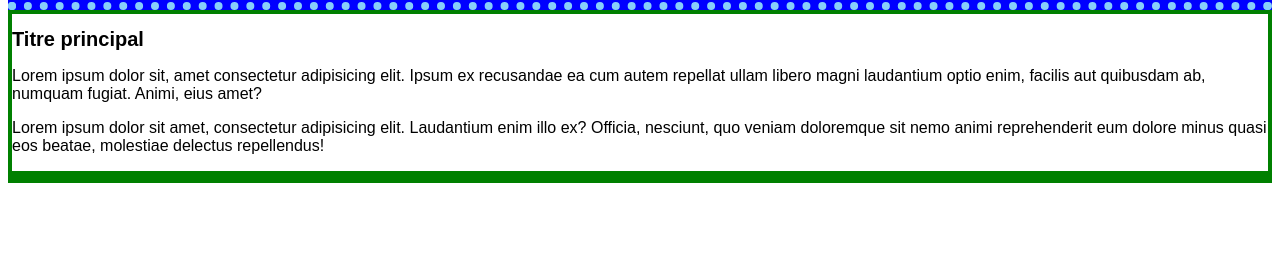
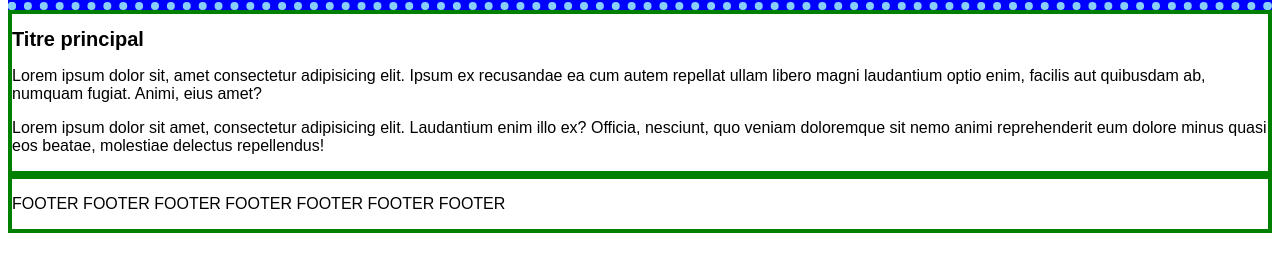
Before and after one commit to MiguelASV/ex3, a plain HTML site: page index.html in a window 1280 px wide. Shown: the part 118-390 px from the top of the page. Drawn offline with Linux system fonts and the light colour scheme.

Commit message:
M - Du contenu est ajouté dans le footer

```diff
--- a/index.html
+++ b/index.html
@@ -23,7 +23,7 @@
         </p>
     </main>
     <footer>
-
+        <p>FOOTER FOOTER FOOTER FOOTER FOOTER FOOTER FOOTER</p>
     </footer>
 </body>
 </html>
```
